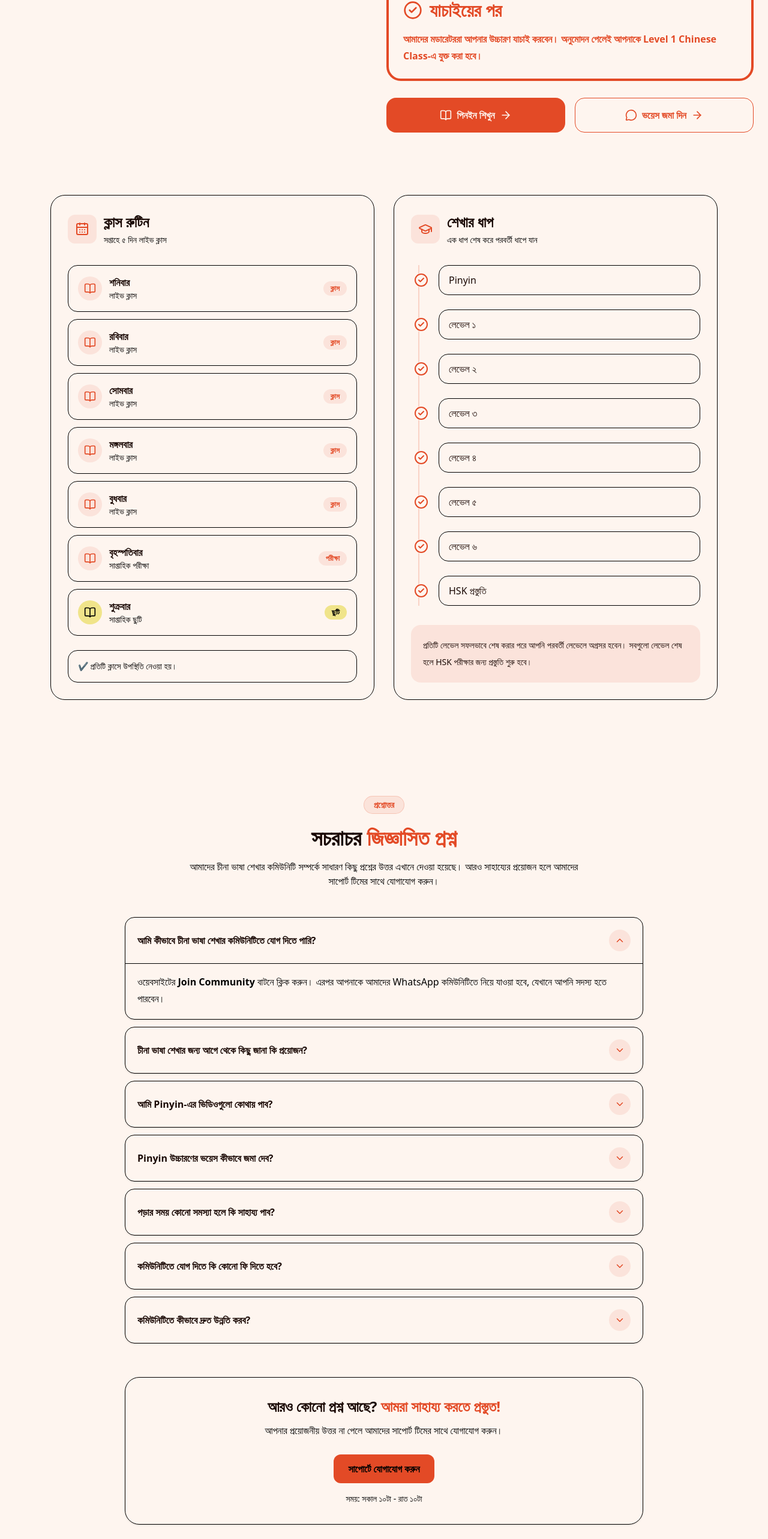
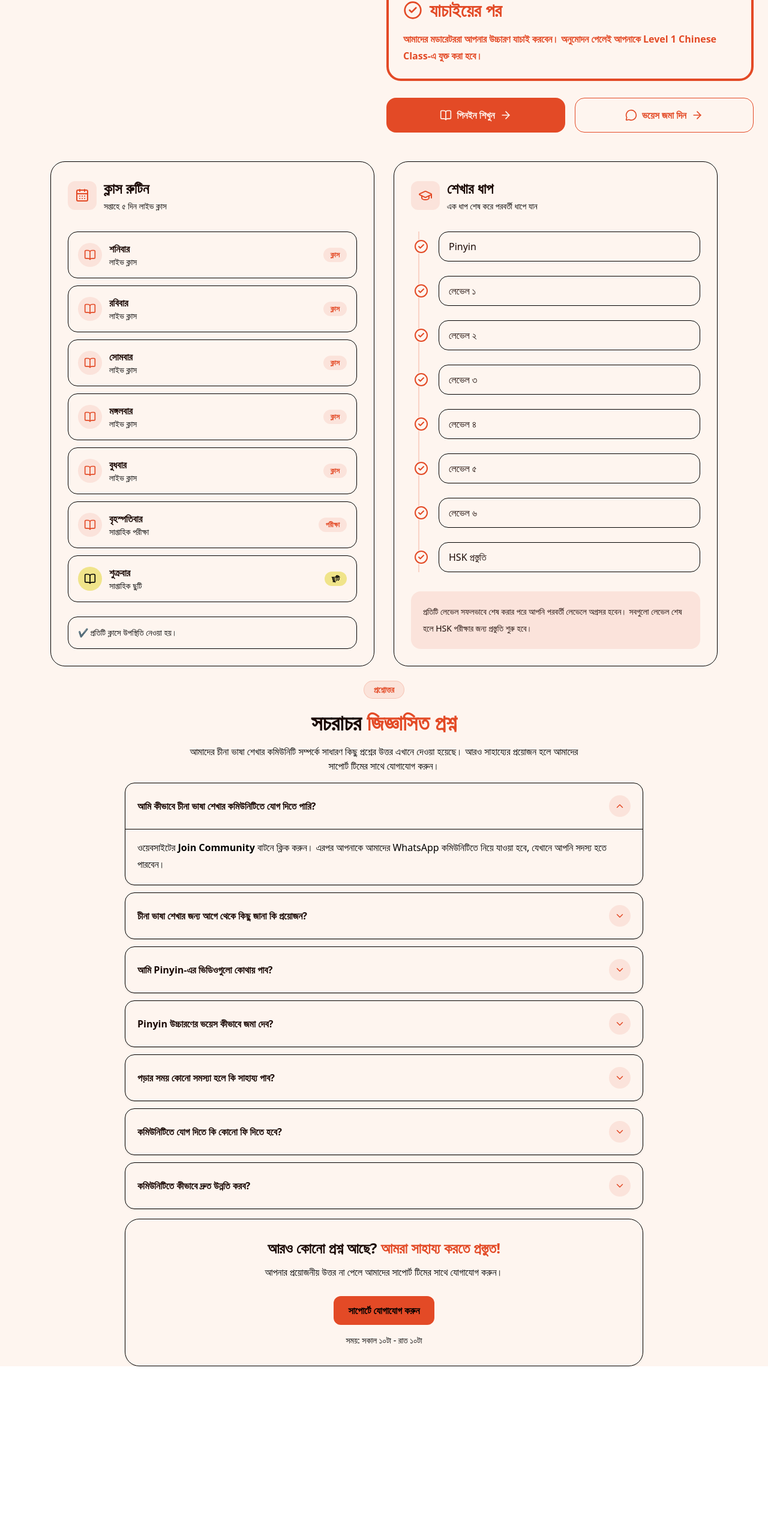
Before and after one commit to kazirobin/lcwkr, a Next.js app: page / in a window 1280 px wide. Shown: the part 1849-4415 px from the top of the page at 60% size. After the commit the page ends 4127 px from the top, so only its background shows below. Built offline with nearby package versions, Linux system fonts and the light colour scheme.

Commit message:
home page

```diff
--- a/components/home/ClassRoutineSection.tsx
+++ b/components/home/ClassRoutineSection.tsx
@@ -58,7 +58,7 @@ export default function ClassRoutineSection() {
   ];
 
   return (
-    <section className="bg-background py-16 md:py-20">
+    <section className="bg-background py-6 ">
       <div className="mx-auto max-w-6xl px-5">
         <div className="grid gap-8 lg:grid-cols-2">
           {/* Routine */}
--- a/components/home/Faq.tsx
+++ b/components/home/Faq.tsx
@@ -192,11 +192,11 @@ export default function FAQ() {
   const data = language === "bn" ? faq.bn : faq.en;
 
   return (
-    <section className="bg-background py-16 md:py-20">
+    <section className="bg-background">
       <div className="mx-auto max-w-4xl px-4">
 
         {/* Header */}
-        <div className="mb-12 text-center">
+        <div className="mb-4 text-center">
           <span className="inline-flex rounded-full border border-primary/20 bg-primary/10 px-4 py-1 text-sm font-semibold text-primary">
             {data.badge}
           </span>
@@ -249,7 +249,7 @@ export default function FAQ() {
         </div>
 
         {/* Support */}
-        <div className="mt-14 rounded-3xl border border-border bg-card p-8 text-center shadow-sm">
+        <div className="mt-4 rounded-3xl border border-border bg-card p-8 text-center shadow-sm">
           <h3 className="text-2xl font-bold text-text">
             {data.support.title}{" "}
             <span className="text-primary">
```
